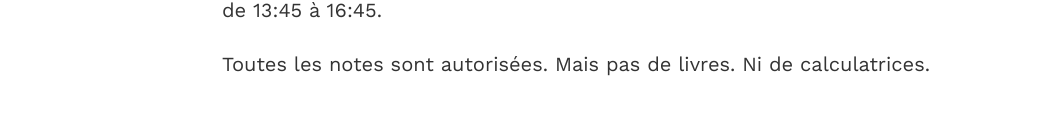
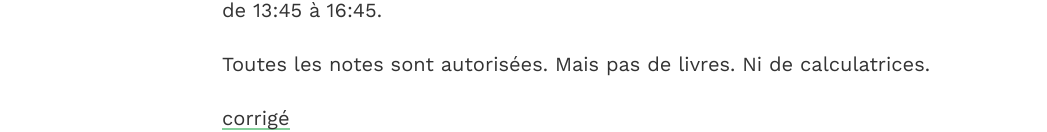
Before and after one commit to xtof-durr/xtof-durr.github.io, a Jekyll site: the page built from ALG/index.md, in a window 1280 px wide and 900 px high, scrolled down 2024 px. Shown: the part 765-897 px from the top of the window, without its empty margins (18-1065 px from the left). Built offline with Jekyll 4.4.1, drawn with Linux system fonts in a browser that asks for light colours; our own code applies the rules of GitHub Pages for plain Markdown files; before the commit the page ends 2870 px from its top, so only the background shows below that.

Commit message:
cor_exam

```diff
--- a/ALG/index.md
+++ b/ALG/index.md
@@ -110,3 +110,5 @@ de 13:45  à  16:45.
 
 Toutes les notes sont autorisées.  Mais pas de livres.
 Ni de calculatrices.
+
+[corrigé](examens/examen_2018)
```
Also changed, not shown: 1 other file.
